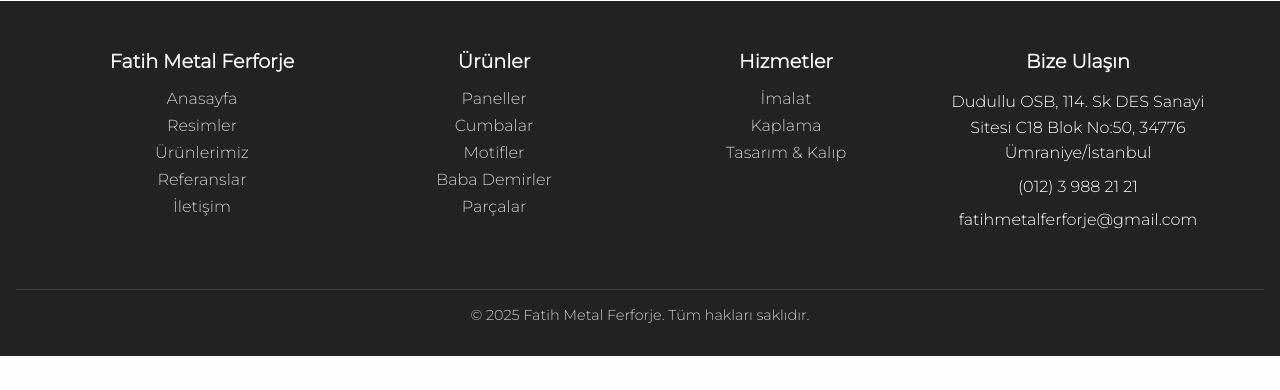
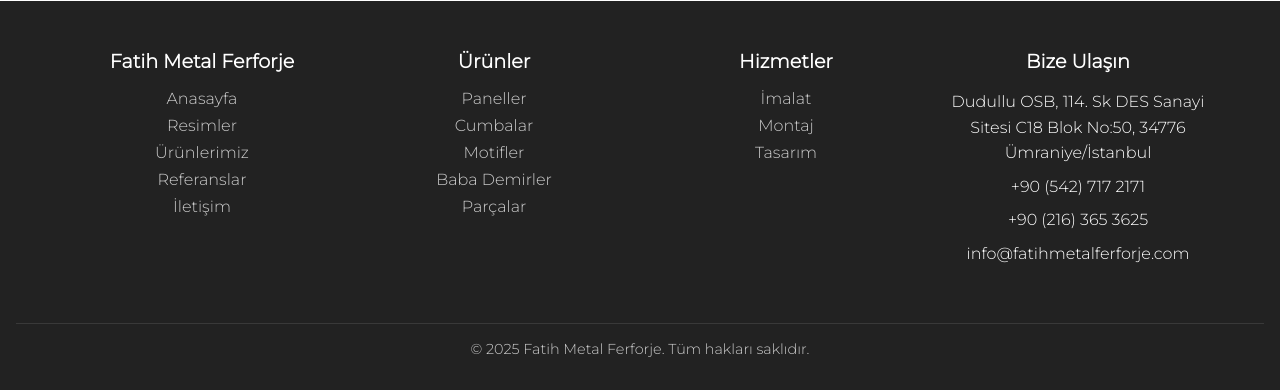
Before and after one commit to yahyacemrek/website, a Flask app: page /home_page.html in a window 1280 px wide. Shown: the part 2072-2462 px from the top of the page. Before the commit the page ends 2428 px from the top, so only its background shows below. Run offline with Flask 3, Linux system fonts and the light colour scheme.

Commit message:
init commit

```diff
--- a/templates/communication.html
+++ b/templates/communication.html
@@ -96,8 +96,8 @@
         <h3>Bize Ulaşın</h3>
         <p>Dudullu OSB, C18 Blok No:50,<br>34776 Ümraniye/İstanbul</p>
         <p><a href="tel:+905427172171">+90 (542) 717 2171</a></p>
-        <p><a href="tel:+902163653625">+90 (542) 717 2171</a></p>
-        <p><a href="mailto:info@fatihmetalferforje.com">fatihmetalferforje@gmail.com</a></p>
+        <p><a href="tel:+902163653625">+90 (216) 365 3625</a></p>
+        <p><a href="mailto:info@fatihmetalferforje.com">info@fatihmetalferforje.com</a></p>
       </div>
     </div>
     <div class="footer-bottom">
--- a/templates/contact.html
+++ b/templates/contact.html
@@ -95,8 +95,9 @@
       <div class="footer-col">
         <h3>Bize Ulaşın</h3>
         <p>Dudullu OSB, C18 Blok No:50,<br>34776 Ümraniye/İstanbul</p>
-        <p><a href="tel:+905323021310">+90 (532) 302 1310</a></p>
-        <p><a href="mailto:fatihmetalferforje@gmail.com">fatihmetalferforje@gmail.com</a></p>
+        <p><a href="tel:+905427172171">+90 (542) 717 2171</a></p>
+        <p><a href="tel:+902163653625">+90 (216) 365 3625</a></p>
+        <p><a href="mailto:fatihmetalferforje@gmail.com">info@fatihmetalferforje.com</a></p>
       </div>
     </div>
     <div class="footer-bottom">
--- a/templates/home_page.html
+++ b/templates/home_page.html
@@ -156,16 +156,17 @@
         <h3>Hizmetler</h3>
         <ul>
           <li><a href="#">İmalat</a></li>
-          <li><a href="#">Kaplama</a></li>
-          <li><a href="#">Tasarım & Kalıp</a></li>
+          <li><a href="#">Montaj</a></li>
+          <li><a href="#">Tasarım</a></li>
         </ul>
       </div>
       <div class="footer-col">
         <h3>Bize Ulaşın</h3>
         <p>Dudullu OSB, 114. Sk DES Sanayi Sitesi C18 Blok No:50,
           34776 Ümraniye/İstanbul</p>
-        <p><a href="tel:01239882121">(012) 3 988 21 21</a></p>
-        <p><a href="mailto:info@celikmetal.com">fatihmetalferforje@gmail.com</a></p>
+        <p><a href="tel:+905427172171">+90 (542) 717 2171</a></p>
+        <p><a href="tel:+902163653625">+90 (216) 365 3625</a></p>
+        <p><a href="mailto:info@celikmetal.com">info@fatihmetalferforje.com</a></p>
       </div>
     </div>
     <div class="footer-bottom">
--- a/templates/photos.html
+++ b/templates/photos.html
@@ -112,8 +112,9 @@
         <h3>Bize Ulaşın</h3>
         <p>Dudullu OSB, 114. Sk DES Sanayi Sitesi C18 Blok No:50,
           34776 Ümraniye/İstanbul</p>
-        <p><a href="tel:01239882121">(012) 3 988 21 21</a></p>
-        <p><a href="#">fatihmetalferforje@gmail.com</a></p>
+        <p><a href="tel:+905427172171">+90 (542) 717 2171</a></p>
+        <p><a href="tel:+902163653625">+90 (216) 365 3625</a></p>
+        <p><a href="mailto:info@celikmetal.com">info@fatihmetalferforje.com</a></p>
       </div>
     </div>
     <div class="footer-bottom">
--- a/templates/products.html
+++ b/templates/products.html
@@ -130,8 +130,9 @@
         <h3>Bize Ulaşın</h3>
         <p>Dudullu OSB, 114. Sk DES Sanayi Sitesi C18 Blok No:50,
           34776 Ümraniye/İstanbul</p>
-        <p><a href="tel:01239882121">(012) 3 988 21 21</a></p>
-        <p><a href="mailto:info@celikmetal.com">fatihmetalferforje@gmail.com</a></p>
+        <p><a href="tel:+905427172171">+90 (542) 717 2171</a></p>
+        <p><a href="tel:+902163653625">+90 (216) 365 3625</a></p>
+        <p><a href="mailto:info@celikmetal.com">info@fatihmetalferforje.com</a></p>
       </div>
     </div>
     <div class="footer-bottom">
--- a/templates/referances.html
+++ b/templates/referances.html
@@ -84,8 +84,9 @@
         <h3>Bize Ulaşın</h3>
         <p>Dudullu OSB, 114. Sk DES Sanayi Sitesi C18 Blok No:50,
           34776 Ümraniye/İstanbul</p>
-        <p><a href="tel:01239882121">(012) 3 988 21 21</a></p>
-        <p><a href="mailto:info@celikmetal.com">fatihmetalferforje@gmail.com</a></p>
+        <p><a href="tel:+905427172171">+90 (542) 717 2171</a></p>
+        <p><a href="tel:+902163653625">+90 (216) 365 3625</a></p>
+        <p><a href="mailto:info@celikmetal.com">info@fatihmetalferforje.com</a></p>
       </div>
     </div>
     <div class="footer-bottom">
```
Also changed, not shown: templates/thank_you.html (+5 -3 lines), instance/messages.db.
